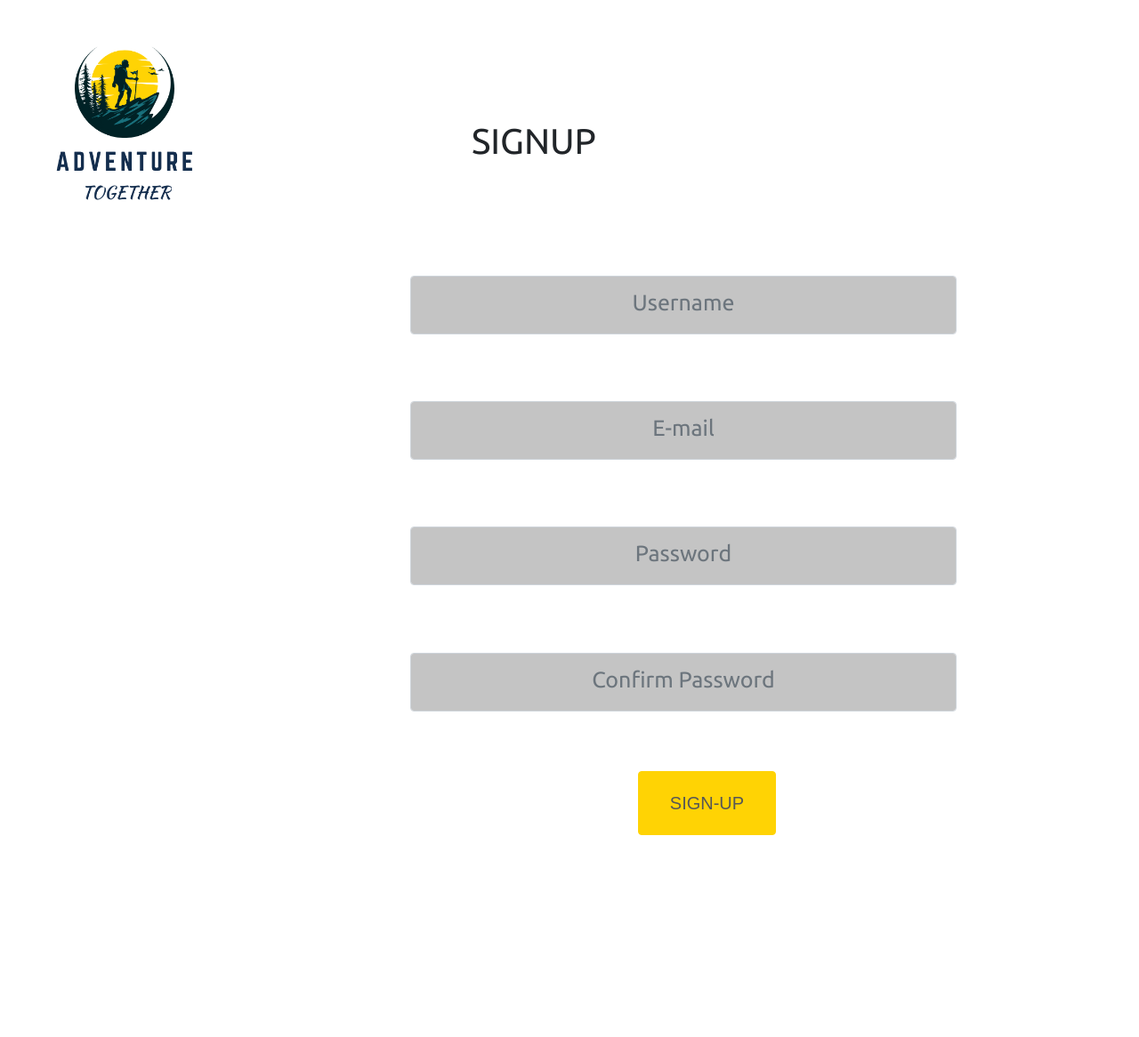
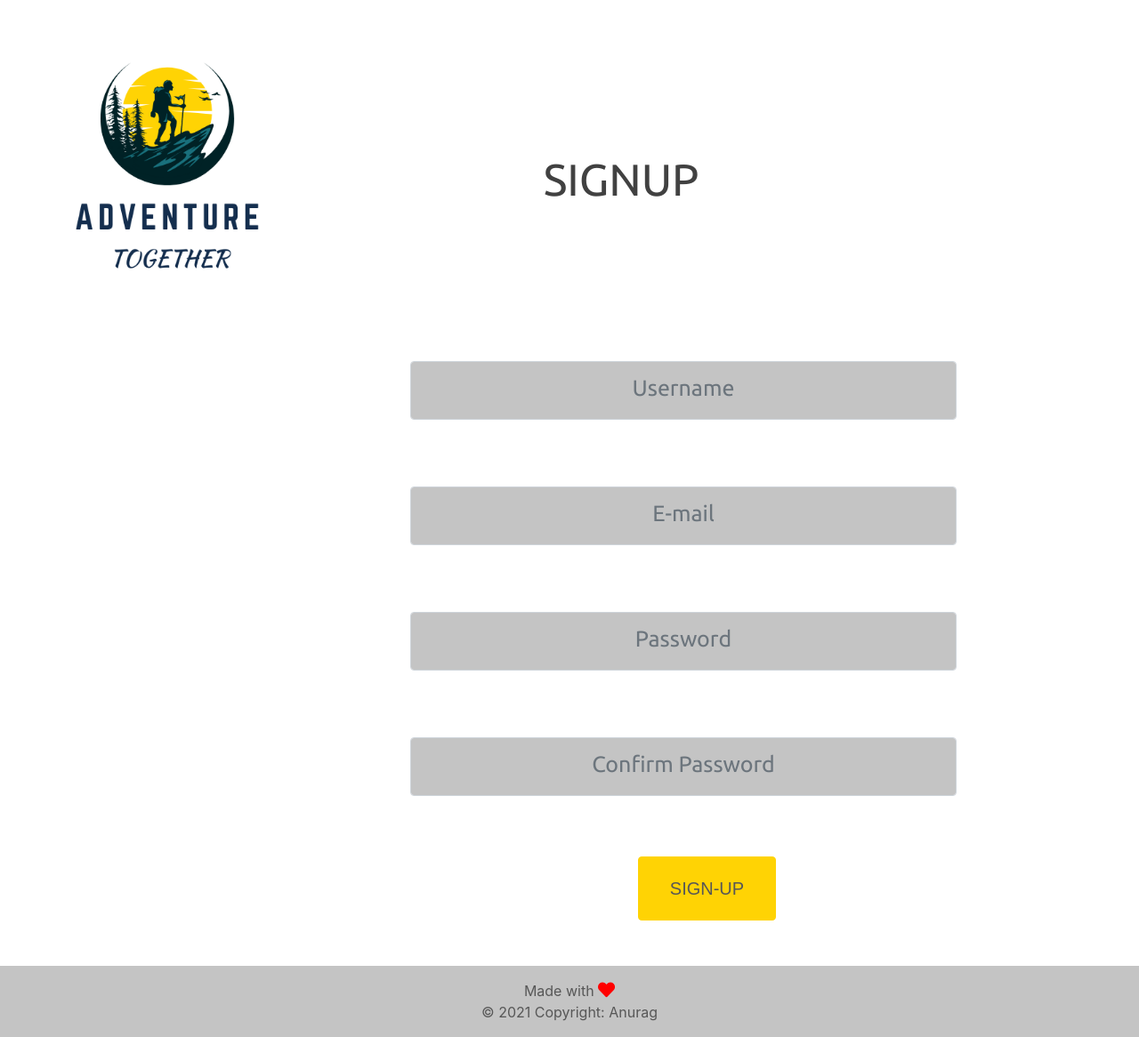
Before and after one commit to Anurag30112003/Adventure-Together, a Flask app: page /signup in a window 1280 px wide. Shown: the part 80-1246 px from the top of the page at 89% size. Before the commit the page ends 1019 px from the top, so only its background shows below. Run offline with Flask 2, Linux system fonts and the light colour scheme; some libraries are stand-ins or nearby versions.

Commit message:
signup-code-completed

```diff
--- a/static/style.css
+++ b/static/style.css
@@ -72,6 +72,7 @@
   padding: 30px 30px;
   margin-top: 15%;
   margin-left:auto;
+  font-size: 100px;
 
 }
 form{
--- a/templates/signup.html
+++ b/templates/signup.html
@@ -20,20 +20,20 @@
         <ul>
 
             <li>
-                <a href="#" class="first"><i class="fa fa-info-circle" aria-hidden="true"></i>
+                <a href="#" class="first" style="text-decoration:none;"><i class="fa fa-info-circle" aria-hidden="true"></i>
                      About</a>
 
             </li>
-            <li class="leftnav">
-                <a href="signup"> <i class="fas fa-user-plus"></i> SignUp</a>
-                <a href="login">Login <i class="fas fa-lock"></i></a>
+            <li class="leftnav" >
+                <a href="signup " style="text-decoration:none;" > <i class="fas fa-user-plus " ></i> SignUp</a>
+                <a href="login" style="text-decoration:none;">Login <i class="fas fa-lock"></i></a>
             </li>
         </ul>
     </nav>
 </body>
 <div class="signupim">
     <img src="static/img/big.png" alt="">
-   <h1>SIGNUP</h1>
+   <h1 style="font-size: 50px; margin-left: 16vw; font-family: 'Ubuntu', sans-serif; color: #414141;">SIGNUP</h1>
 </div>
 <form>
     <div class="form-group" style="margin-left:20%; margin-right: 20%;">
@@ -67,4 +67,13 @@
     <button type="submit" class="btn btn-primary" style="margin-left:45%; margin-right: 20%;
     margin-top: 5%; margin-bottom: 5%; background-color: #FFD304; color: #575757; font-family: 'Quicksand', sans-serif; border-color:#FFD304 ; padding: 20px 35px; font-size: 20px;">SIGN-UP</button>
   </form>
+  <footer class="page-footer font-small blue">
+
+    <!-- Copyright -->
+    <div class="footer-copyright text-center py-3" style="background-color: #C4C4C4; color: #575757;">Made with <i class="fas fa-heart" style="color: red;"></i> <br>© 2021 Copyright:
+      <a href="https://anuragdev.netlify.app/" style="color:#575757 ;"> Anurag</a>
+    </div>
+    <!-- Copyright -->
+
+  </footer>
 </html>
```
Also changed, not shown: templates/index.html (+30 -6 lines).
